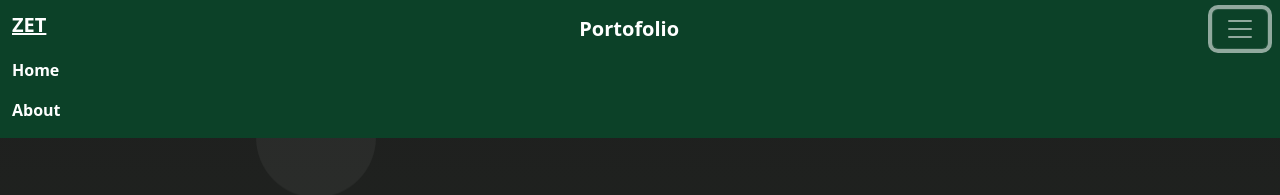
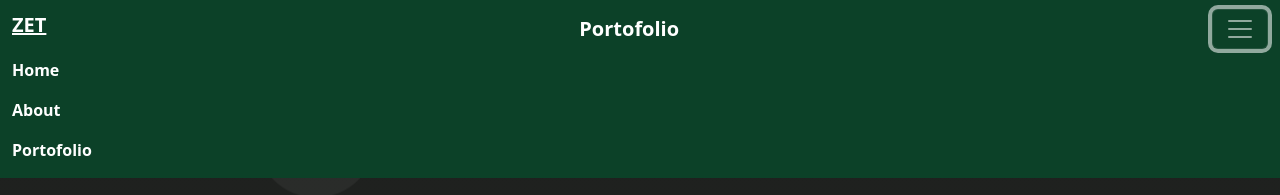
Before and after one commit to zvcn/PersonalWeb, a plain HTML site: page portoDesign.html in a window 1280 px wide. Both pictures are taken after a click on the button 1240 px from the left and 29 px from the top of the page. Shown: the top 195 px of the page. Drawn offline with nearby package versions, Linux system fonts and the light colour scheme.

Commit message:
Update portoDesign.html

```diff
--- a/portoDesign.html
+++ b/portoDesign.html
@@ -185,6 +185,9 @@
                     <li class="nav-item ">
                         <a class="nav-link active cursor-pointer fw-semibold" href="about.html">About</a>
                     </li>
+                     <li class="nav-item ">
+                        <a class="nav-link active cursor-pointer fw-semibold" href="porto.html">Portofolio</a>
+                    </li>
                 </ul>
             </div>
         </div>
```
